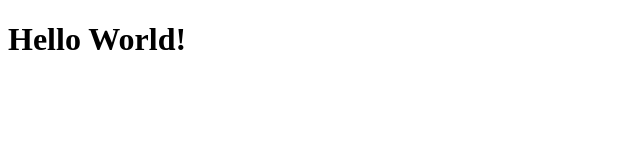
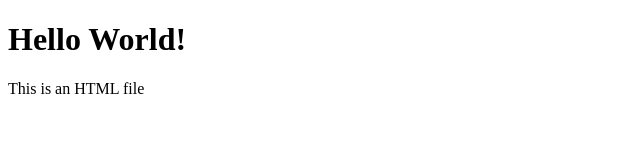
Before and after one commit to huzaifaIsCoding/demo-repository, a plain HTML site: page index.html in a window 1280 px wide. Shown: the whole page, without its empty margins (0-640 px from the left). Drawn offline with Linux system fonts and the light colour scheme.

Commit message:
Added a paragraph tag

```diff
--- a/index.html
+++ b/index.html
@@ -7,5 +7,6 @@
 </head>
 <body>
     <h1>Hello World!</h1>
+    <p>This is an HTML file</p>
 </body>
 </html>
```
